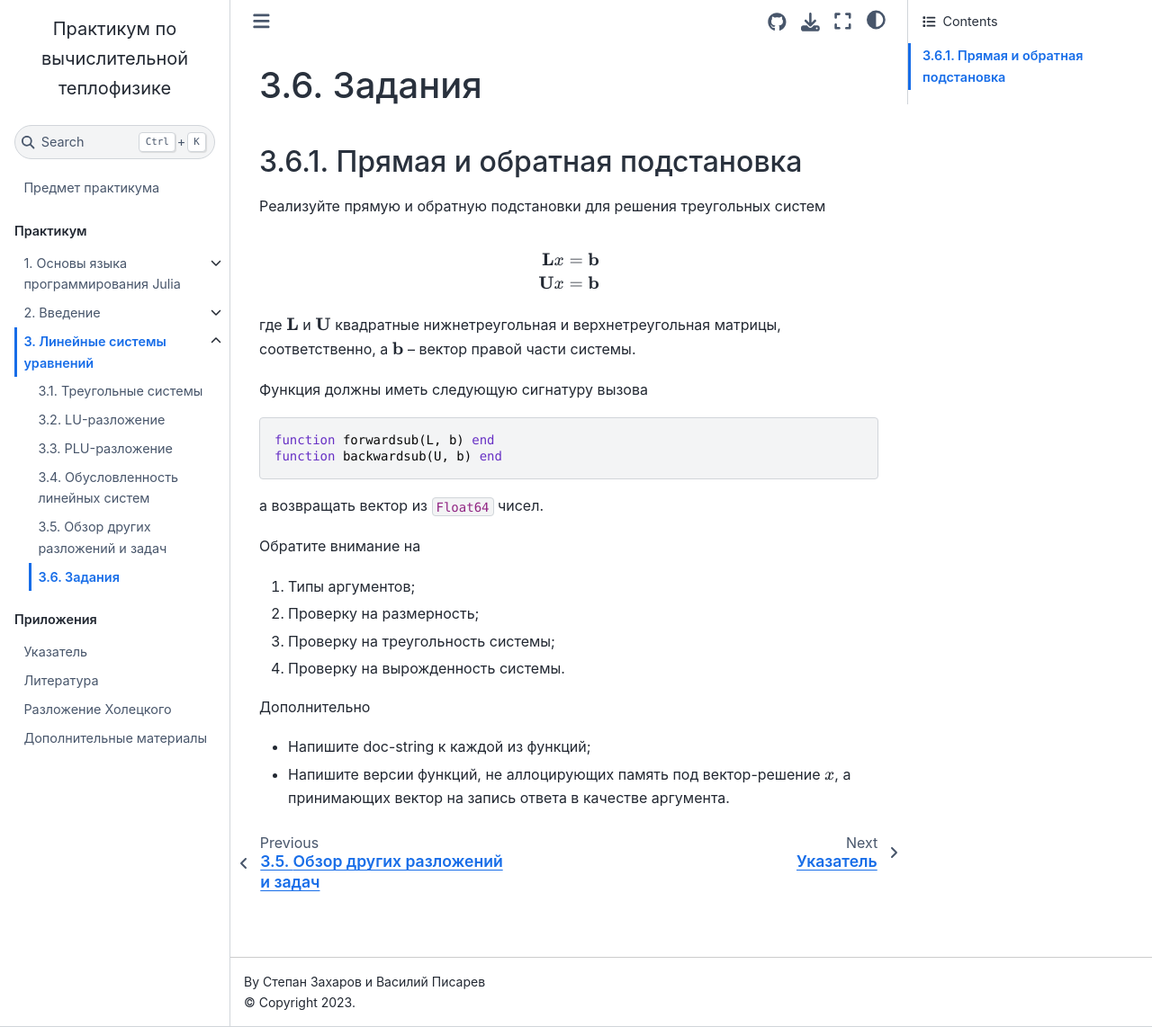
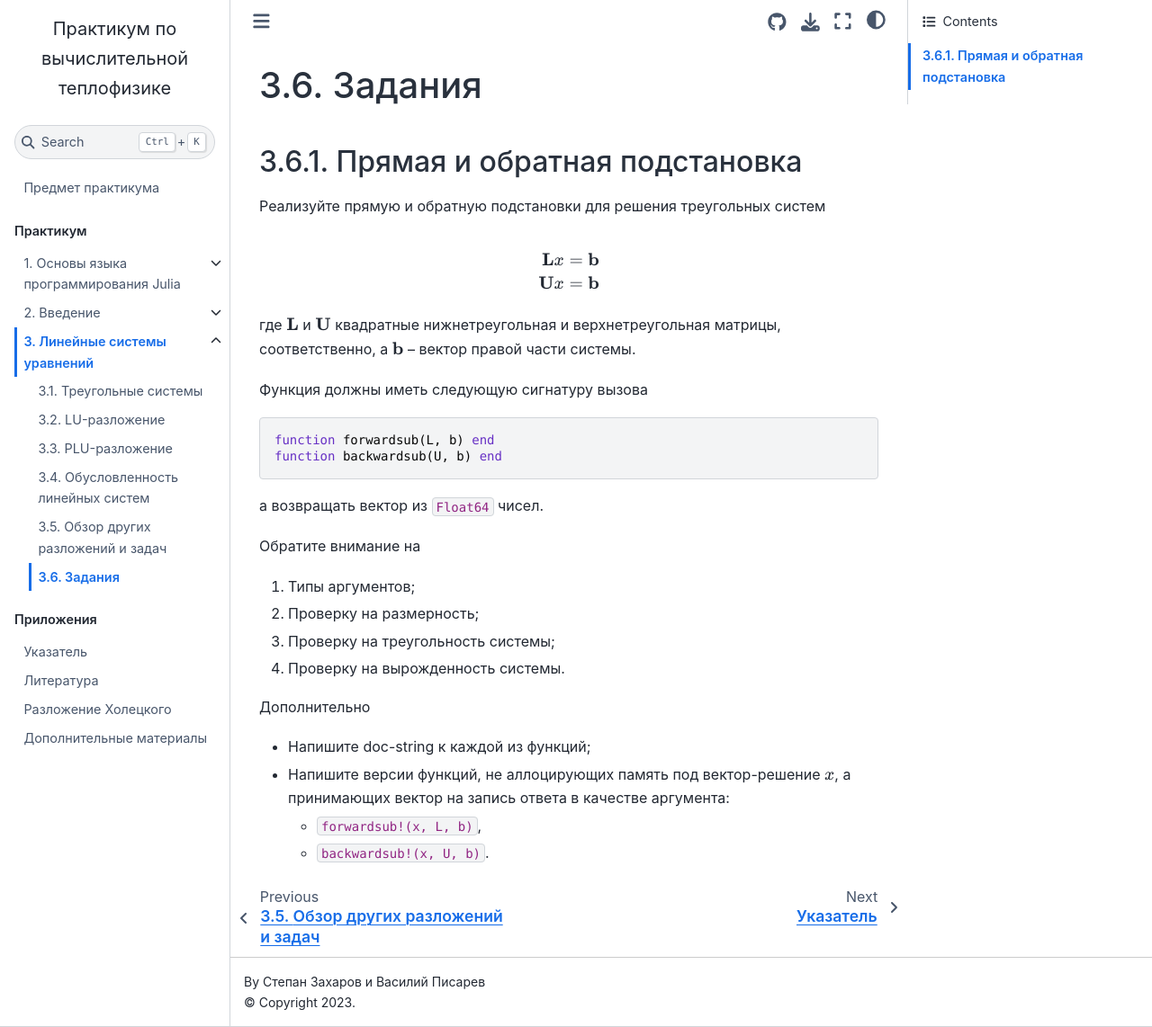
Before and after one commit to stepanzh/computational_thermodynamics, a Jupyter Book: the page built from book/syslinear/ex.md, in a window 1280 px wide and 1142 px high. Shown: the whole window at 90% size. Built offline with Jupyter Book 1.0.4 settings and Sphinx 7.4.7 and the Sphinx Book theme 1.1.4, drawn with Linux system fonts in a browser that asks for light colours.

Commit message:
Пояснение к заданию

```diff
--- a/book/syslinear/ex.md
+++ b/book/syslinear/ex.md
@@ -31,4 +31,6 @@ function backwardsub(U, b) end
 Дополнительно
 
 - Напишите doc-string к каждой из функций;
-- Напишите версии функций, не аллоцирующих память под вектор-решение $x$, а принимающих вектор на запись ответа в качестве аргумента.
+- Напишите версии функций, не аллоцирующих память под вектор-решение $x$, а принимающих вектор на запись ответа в качестве аргумента:
+    + `forwardsub!(x, L, b)`,
+    + `backwardsub!(x, U, b)`.
```
